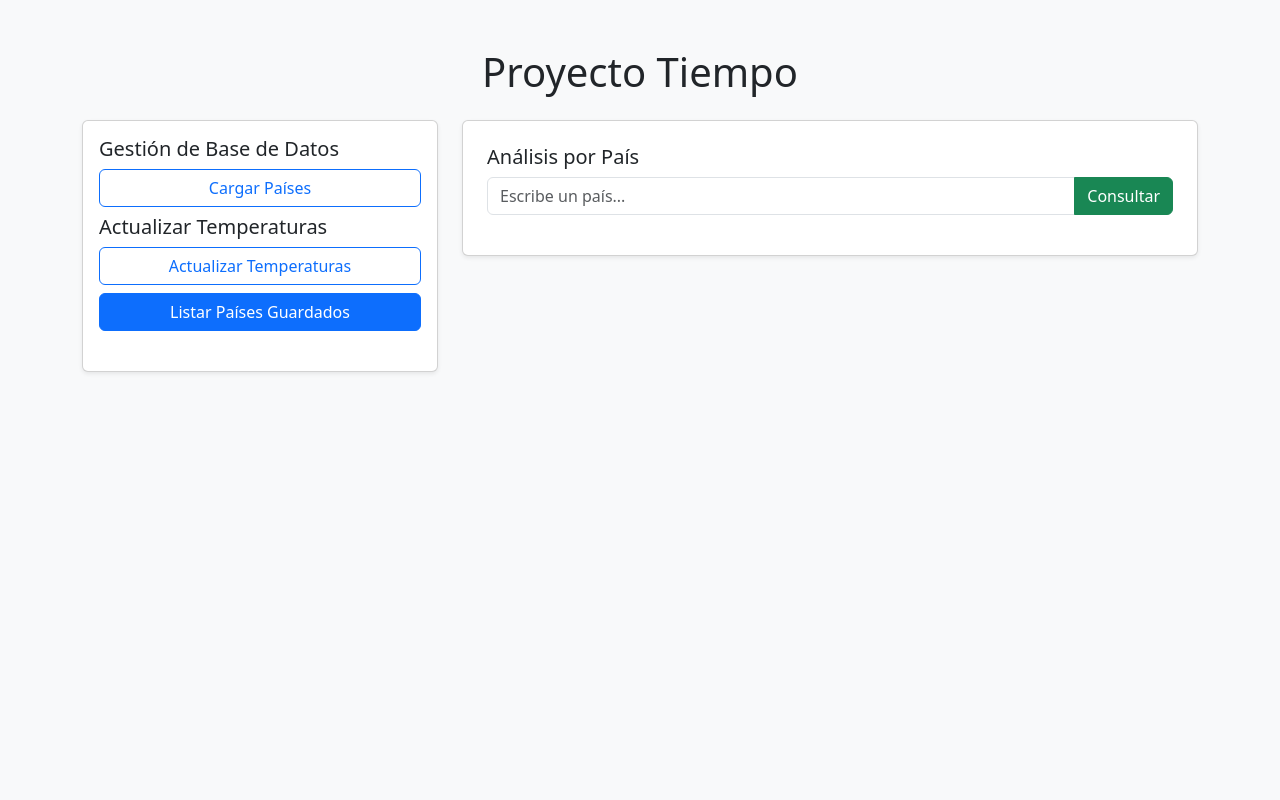
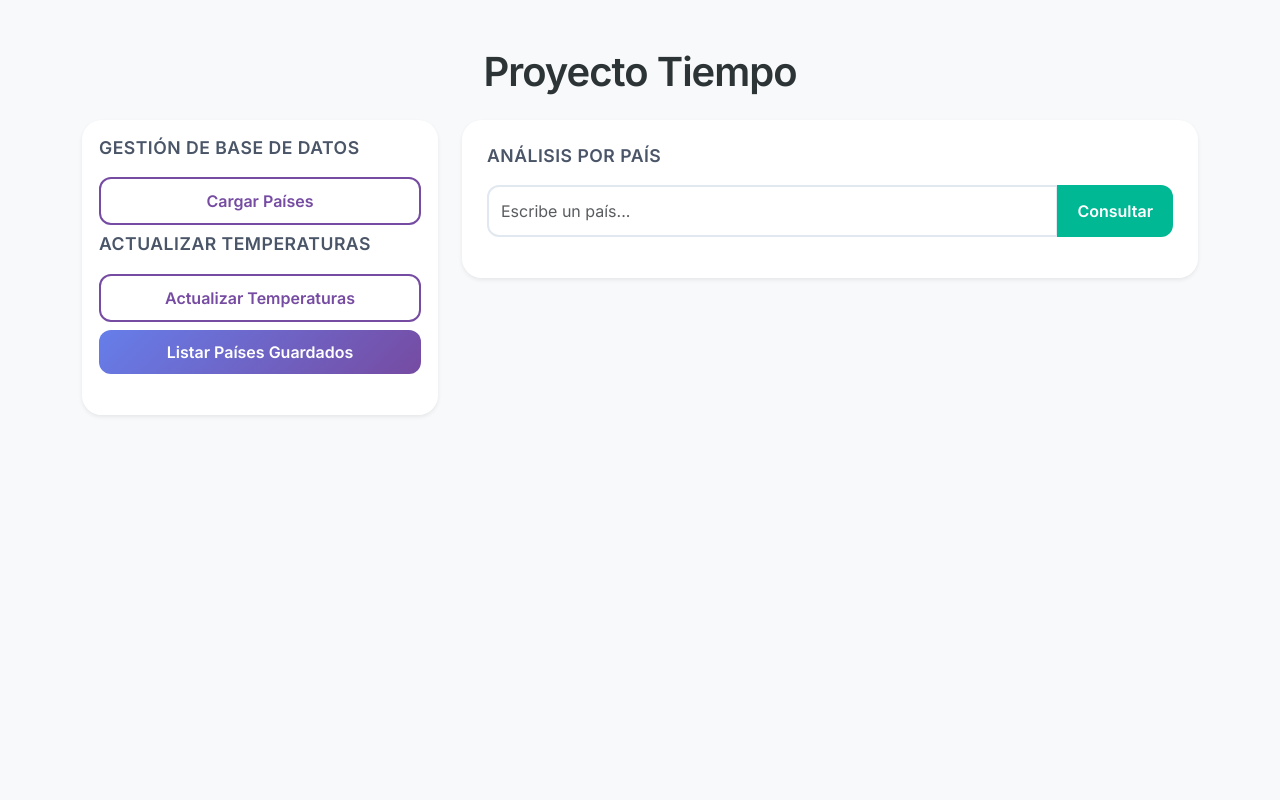
Before and after one commit to Manu2416/Proyecto_weather, a Flask app: page / in a window 1280 px wide. Run offline with Flask 3, Linux system fonts and the light colour scheme.

Commit message:
Nuevos diseños

```diff
--- a/funciones.py
+++ b/funciones.py
@@ -208,6 +208,7 @@ def obtener_clima(lat, lon, api_key):
     else:
 
         return None
+
 def obtener_clima_xml(lat, lon, api_key):
     url = "https://api.openweathermap.org/data/2.5/weather"
     # Añadimos el parámetro 'mode': 'xml'
--- /dev/null
+++ b/static/estilos.css
@@ -0,0 +1,135 @@
+/* Importar una fuente moderna */
+@import url('https://fonts.googleapis.com/css2?family=Inter:wght@300;400;600&display=swap');
+
+:root {
+    --primary-gradient: linear-gradient(135deg, #667eea 0%, #764ba2 100%);
+    --accent-color: #00d2ff;
+    --glass-bg: rgba(255, 255, 255, 0.9);
+}
+
+body {
+    font-family: 'Inter', sans-serif;
+    background: #f0f2f5;
+
+    min-height: 100vh;
+    color: #2d3436;
+}
+
+h1 {
+    font-family: 'Inter', sans-serif;
+    font-weight: 600;
+    letter-spacing: -1px;
+    margin-bottom: 2rem !important;
+}
+
+/* Estilo de Tarjetas Modernas */
+.card {
+    border: none;
+    border-radius: 20px;
+    background: var(--glass-bg);
+    backdrop-filter: blur(10px);
+    transition: transform 0.3s ease, box-shadow 0.3s ease;
+    border: 1px solid rgba(255, 255, 255, 0.3);
+}
+
+.card:hover {
+
+    box-shadow: 0 15px 35px rgba(0,0,0,0.1) !important;
+}
+
+h5 {
+    font-weight: 600;
+    color: #4a5568;
+    margin-bottom: 1.2rem;
+    font-size: 1.1rem;
+    text-transform: uppercase;
+    letter-spacing: 0.5px;
+}
+
+/* Botones Personalizados */
+.btn {
+    border-radius: 12px;
+    padding: 10px 20px;
+    font-weight: 600;
+    transition: all 0.2s;
+}
+
+.btn-primary {
+    background: var(--primary-gradient);
+    border: none;
+}
+.btn-primary:hover {
+    background: var(--primary-gradient);
+    opacity: 60%;
+    border: none;
+}
+
+.btn-outline-primary {
+    border: 2px solid #764ba2;
+    color: #764ba2;
+}
+
+.btn-outline-primary:hover {
+    background: var(--primary-gradient);
+    border-color: transparent;
+}
+
+.btn-success {
+    background: #00b894;
+    border: none;
+}
+
+/* Input de búsqueda */
+.form-control {
+    border-radius: 12px 0 0 12px !important;
+    border: 2px solid #e2e8f0;
+    padding: 12px;
+}
+
+.form-control:focus {
+    box-shadow: none;
+    border-color: #667eea;
+}
+
+.input-group .btn {
+    border-radius: 0 12px 12px 0 !important;
+}
+
+/* Listas y Tablas */
+.list-group-item {
+    border: none;
+    margin-bottom: 8px;
+    border-radius: 12px !important;
+    background: #f8fafc;
+    font-weight: 500;
+}
+
+.table {
+    border-radius: 15px;
+    overflow: hidden;
+    border: none;
+}
+
+.table-dark {
+    background: #2d3436;
+}
+
+/* Badge de Temperatura */
+.badge.bg-primary {
+    background: var(--primary-gradient) !important;
+    padding: 8px 15px;
+    font-size: 1rem;
+    border-radius: 10px;
+}
+
+/* Animación de carga */
+#status_dbi span {
+    display: inline-block;
+    padding: 10px;
+    animation: fadeIn 0.5s ease;
+}
+
+@keyframes fadeIn {
+    from { opacity: 0; transform: translateY(10px); }
+    to { opacity: 1; transform: translateY(0); }
+}
--- a/templates/index.html
+++ b/templates/index.html
@@ -3,6 +3,7 @@
 <head>
     <title>Weather Dashboard</title>
     <link href="https://cdn.jsdelivr.net/npm/bootstrap@5.3.0/dist/css/bootstrap.min.css" rel="stylesheet">
+    <link rel="stylesheet" href="{{ url_for('static', filename='estilos.css') }}">
 </head>
 <body class="bg-light">
     <div class="container py-5">
@@ -40,88 +41,6 @@
         </div>
     </div>
 
-    <script>
-        async function enviar(ruta) {
-            const res = await fetch(ruta, { method: 'POST' });
-            const data = await res.json();
-            document.getElementById('status_db').innerHTML = `<p class="text-info">${data.message}</p>`;
-        }
-
-
-    async function enviar_temps(ruta) {
-        // 1. Primero guardamos el ELEMENTO en la variable
-        const statusDiv = document.getElementById('status_dbi');
-
-        // 2. Luego cambiamos su contenido
-        statusDiv.innerHTML = '<span class="text-warning">⏳ Actualizando... esto puede tardar unos segundos.</span>';
-
-        try {
-            const res = await fetch(ruta, { method: 'POST' });
-            const data = await res.json();
-
-            // Ahora esto sí funcionará porque statusDiv es el objeto correcto
-            statusDiv.innerHTML = `<span class="${data.status === 'success' ? 'text-success' : 'text-danger'}">${data.message}</span>`;
-        } catch (error) {
-            statusDiv.innerHTML = '<span class="text-danger">❌ Error de conexión con el servidor</span>';
-        }
-    }
-
-        async function buscar() {
-            const pais = document.getElementById('paisInput').value;
-            const form = new FormData();
-            form.append('pais', pais);
-
-            const res = await fetch('/consultar', { method: 'POST', body: form });
-            const data = await res.json();
-
-            let html = `<h3>${data.pais}: <span class="badge bg-primary">${data.temperatura}°C</span></h3>`;
-            html += `<hr><h6>Temperaturas en fronteras:</h6><ul class="list-group">`;
-            data.fronteras.forEach(f => {
-                html += `<li class="list-group-item d-flex justify-content-between">${f.nombre} <span>${f.temp}°C</span></li>`;
-            });
-            html += `</ul>`;
-            document.getElementById('resultado').innerHTML = html;
-        }
-
-        async function mostrarTablaPaises() {
-        const zona = document.getElementById('zona-tabla');
-
-    try {
-        // Llamamos a tu ruta de Flask (asegúrate que sea POST como pusiste en Python)
-        const res = await fetch('/ver_paises', { method: 'POST' });
-        const data = await res.json();
-
-        if (data.status === 'success') {
-            let html = `
-                <table class="table table-hover table-bordered">
-                    <thead class="table-dark">
-                        <tr>
-                            <th>#</th>
-                            <th>Código del País (CCA3)</th>
-                        </tr>
-                    </thead>
-                    <tbody>`;
-
-            // Usamos forEach para recorrer la lista de strings que envió Flask
-            data.paises.forEach((codigo, indice) => {
-                html += `
-                    <tr>
-                        <td>${indice + 1}</td>
-                        <td><strong>${codigo}</strong></td>
-                    </tr>`;
-            });
-
-            html += `</tbody></table>`;
-
-            // Si no hay países, mostramos un mensaje
-
-            zona.innerHTML = html;
-
-        }
-    } catch (error) {
-        zona.innerHTML = '<div class="alert alert-danger">Error al conectar con el servidor.</div>';
-    }
-}
-    </script>
+<script src="{{ url_for('static', filename='script.js') }}"></script>
 </body>
 </html>
```
Also changed, not shown: pruebaapi.py (deleted, +0 -28 lines), static/script.js (added, +81 -0 lines), 1 other file.
